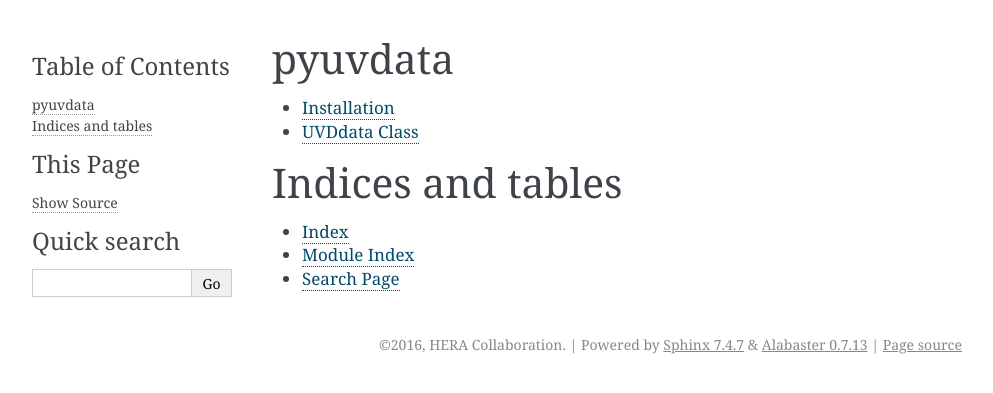
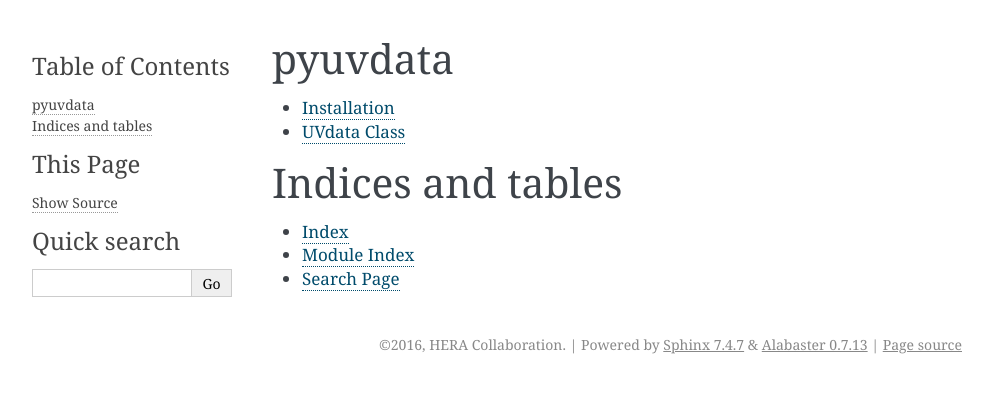
Before and after one commit to RadioAstronomySoftwareGroup/pyuvdata, a Sphinx documentation site: the page built from docs/index.rst, in a window 1280 px wide. Shown: the top 393 px of the page, without its empty margins (148-1141 px from the left). Built offline with Sphinx 7.4.7, drawn with Linux system fonts in a browser that asks for light colours; formulas are drawn with MathJax 3; pages that are not in the unit, such as notebooks, are missing from menus.

Commit message:
automodule works on UVData class

```diff
--- a/docs/uvdata.rst
+++ b/docs/uvdata.rst
@@ -1,6 +1,6 @@
-UVDdata Class
+UVdata Class
 =============
 
 
-.. automodule:: uvdata.uvdata.UV
-   :members:
+.. automodule:: uvdata.uv
+   :members: UVData
```
